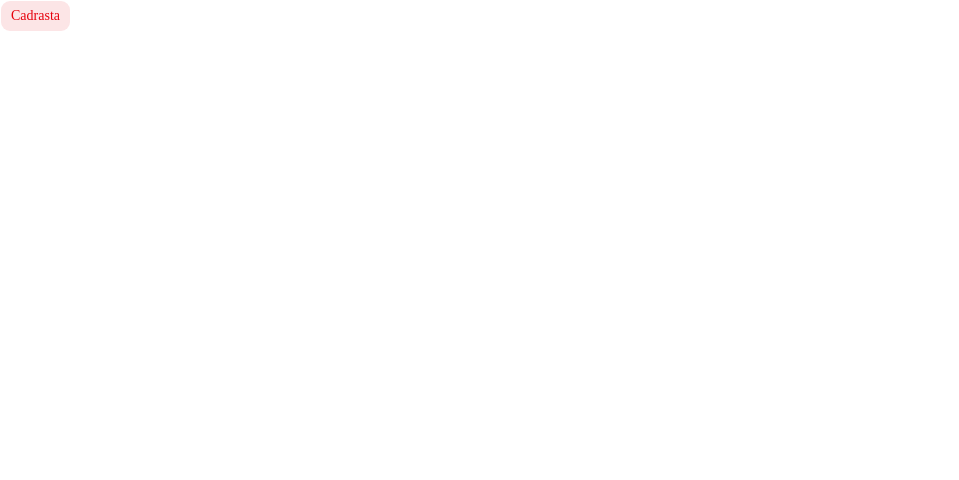
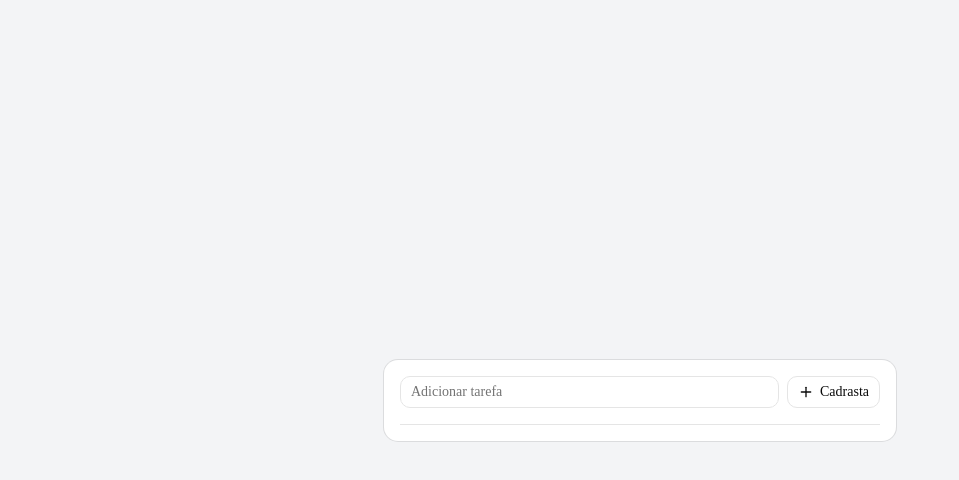
Before and after one commit to Davidds5/lista-de-tarefas, a Next.js app: page / in a window 1280 px wide. Shown: the top 480 px of the page, without its empty margins (0-959 px from the left). Built offline with nearby package versions, Linux system fonts and the light colour scheme.

Commit message:
feat: implement task input interface and add reusable separator component

```diff
--- a/src/app/page.tsx
+++ b/src/app/page.tsx
@@ -1,10 +1,22 @@
 import { Button } from "@/components/ui/button"
+import { Card, CardHeader, CardTitle, CardDescription, CardAction, CardContent, CardFooter } from "@/components/ui/card"
+import { Input } from "@/components/ui/input"
+import { Separator } from "@/components/ui/separator"
+import { Plus } from 'lucide-react';
 
 const Home = () => {
   return(
-  <div>
-    <Button variant={"destructive"}>Cadrasta</Button>
-  </div>
+  <main className="w-full h-screen bg-gray-100 flex justify-center items-center">
+   <Card className="w-lg p-4">
+   <div className="flex gap-2">
+
+       <Input  placeholder="Adicionar tarefa"/>
+       <Button variant={"outline"} className="cursor-pointer"> <Plus/>Cadrasta</Button>
+    </div>
+    <Separator />
+
+   </Card>
+  </main>
  )
 }
 
--- /dev/null
+++ b/src/components/ui/separator.tsx
@@ -0,0 +1,28 @@
+"use client"
+
+import * as React from "react"
+import { Separator as SeparatorPrimitive } from "radix-ui"
+
+import { cn } from "@/lib/utils"
+
+function Separator({
+  className,
+  orientation = "horizontal",
+  decorative = true,
+  ...props
+}: React.ComponentProps<typeof SeparatorPrimitive.Root>) {
+  return (
+    <SeparatorPrimitive.Root
+      data-slot="separator"
+      decorative={decorative}
+      orientation={orientation}
+      className={cn(
+        "shrink-0 bg-border data-horizontal:h-px data-horizontal:w-full data-vertical:w-px data-vertical:self-stretch",
+        className
+      )}
+      {...props}
+    />
+  )
+}
+
+export { Separator }
```
